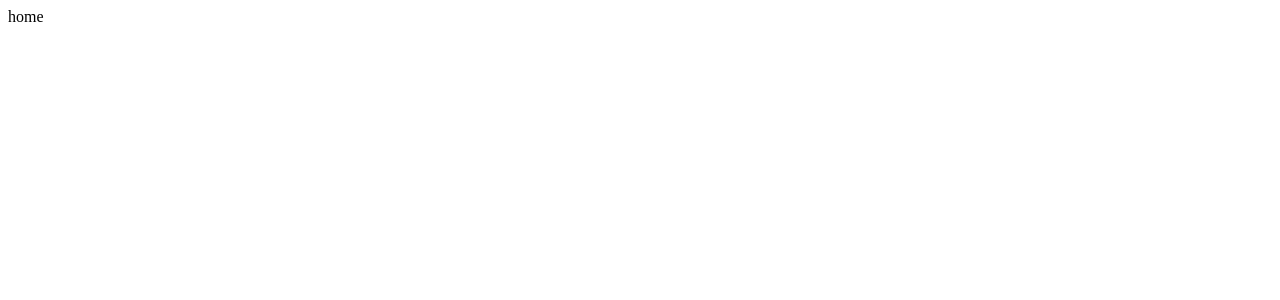
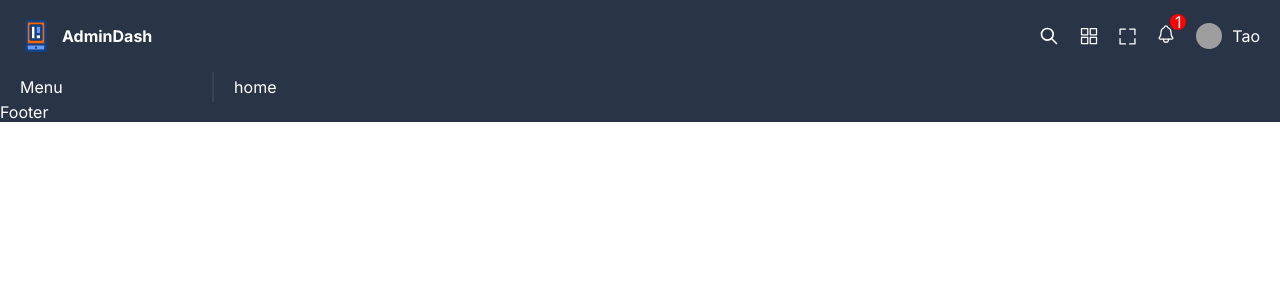
Before and after one commit to rica213/admin-dashboard-vite, a React (Vite) app: page / in a window 1280 px wide. Shown: the top 300 px of the page. Built offline with nearby package versions, Linux system fonts and the light colour scheme; grey boxes are pictures that could not be loaded.

Commit message:
Implement navbar

```diff
--- a/src/App.tsx
+++ b/src/App.tsx
@@ -1,30 +1,60 @@
 import {
   createBrowserRouter,
   RouterProvider,
-  Route,
-  Link,
+  Outlet,
 } from "react-router-dom";
 import Home from './pages/home/Home'
 import Users from './pages/users/Users'
 import Products from './pages/products/Products'
+import Navbar from "./components/navbar/Navbar";
+import Footer from "./components/footer/Footer";
+import Menu from "./components/menu/Menu";
+import Login from "./pages/login/Login";
+import './styles/global.scss'
 
 
 function App() {
+
+  const Layout = () => {
+    return (
+      <div className='main'>
+        <Navbar />
+        <div className='container'>
+          <div className='menuContainer'>
+            <Menu />
+          </div>
+          <div className='contentContainer'>
+            <Outlet />
+          </div>
+        </div>
+        <Footer />
+      </div>
+    )
+  }
+
   const router = createBrowserRouter([
    {
-      path: "/",
-      element:
-       <Home />
-      ,
+     path:'/',
+     element:<Layout />,
+     children:[
+       {
+         path:'/',
+         element:<Home />
        },
        {
-      path: "/users",
-      element: <Users />,
+         path:'/users',
+         element:<Users />
        },
        {
-      path: "/products",
-      element: <Products />,
+         path:'/products',
+         element:<Products />
        },
+     ]
+   },
+   {
+     path:'/login',
+     element:<Login />
+   }
   ]);
   return (
     <RouterProvider router={router} />
--- /dev/null
+++ b/src/components/footer/Footer.tsx
@@ -0,0 +1,9 @@
+import './footer.scss'
+
+const Footer = () => {
+  return (
+    <div  className='footer'>Footer</div>
+  )
+}
+
+export default Footer
--- /dev/null
+++ b/src/components/footer/footer.scss
@@ -0,0 +1,3 @@
+.footer {
+
+}
--- /dev/null
+++ b/src/components/menu/Menu.tsx
@@ -0,0 +1,9 @@
+import './menu.scss'
+
+const Menu = () => {
+  return (
+    <div className='menu'>Menu</div>
+  )
+}
+
+export default Menu
--- /dev/null
+++ b/src/components/navbar/Navbar.tsx
@@ -0,0 +1,28 @@
+import './navbar.scss'
+
+const Navbar = () => {
+  return (
+    <div className='navbar'>
+      <div className='logo'>
+        <img src='logo.svg' alt='logo' />
+        <span>AdminDash</span>
+      </div>
+      <div className='icons'>
+        <img src='/search.svg' alt='search_icon' />
+        <img src='/app.svg' alt='app_icon' />
+        <img src='/expand.svg' alt='expand_icon' />
+        <div className='notification'>
+          <img src='/notifications.svg' alt='notification_icon' />
+          <span>1</span>
+        </div>
+        <div className='user'>
+          <img src='https://images.pexels.com/photos/2553653/pexels-photo-2553653.jpeg?auto=compress&cs=tinysrgb&w=1260&h=750&dpr=1' alt='user_profile' />
+          <span>Tao</span>
+        </div>
+      </div>
+
+    </div>
+  )
+}
+
+export default Navbar
--- /dev/null
+++ b/src/components/navbar/navbar.scss
@@ -0,0 +1,46 @@
+.navbar {
+  width: 100%;
+  padding: 20px;
+  display: flex;
+  align-items: center;
+  justify-content: space-between;
+  .logo {
+    display: flex;
+    align-items: center;
+    font-weight: bold;
+    gap: 10px;
+  }
+  .icons {
+    display: flex;
+    align-items: center;
+    gap: 20px;
+    .notification {
+      position: relative;
+      span {
+        position: absolute;
+        top: -10px;
+        right: -10px;
+        color: white;
+        background-color: red;
+        width: 16px;
+        height: 16px;
+        border-radius: 50%;
+        font-style: 12px;
+        display: flex;
+        align-items: center;
+        justify-content: center;
+      }
+    }
+    .user {
+      display: flex;
+      align-items: center;
+      gap: 10px;
+      img {
+        width: 26px;
+        height: 26px;
+        border-radius: 50%;
+        object-fit: cover;
+      }
+    }
+  }
+}
--- /dev/null
+++ b/src/pages/login/Login.tsx
@@ -0,0 +1,7 @@
+const Login = () => {
+  return (
+    <div>Login</div>
+  )
+}
+
+export default Login
--- a/src/styles/global.scss
+++ b/src/styles/global.scss
@@ -1,3 +1,5 @@
+@import './variables.scss';
+
 * {
   margin: 0;
   padding: 0;
@@ -8,3 +10,24 @@
   text-decoration: none;
   color: inherit;
 }
+
+.main {
+  font-family: "Inter", sans-serif;
+  background-color: $main-bg;
+  color: $main-color;
+}
+
+.container  {
+  display: flex;
+}
+
+.menuContainer {
+  width: 250px;
+  padding: 5px 20px;
+  border-right: 2px solid  $soft-bg;
+}
+
+.contentContainer {
+  padding: 5px 20px;
+  width: 100%;
+}
--- /dev/null
+++ b/src/styles/variables.scss
@@ -0,0 +1,6 @@
+$main-bg: #2a3447;
+$soft-bg: #384256;
+$dark-bg: #222b3c;
+$main-color: white;
+$soft-color: #ddd;
+$dard-color: #2a3447;
```
Also changed, not shown: src/components/menu/menu.scss (added). Lines whose indentation alone changed are shown as unchanged.
